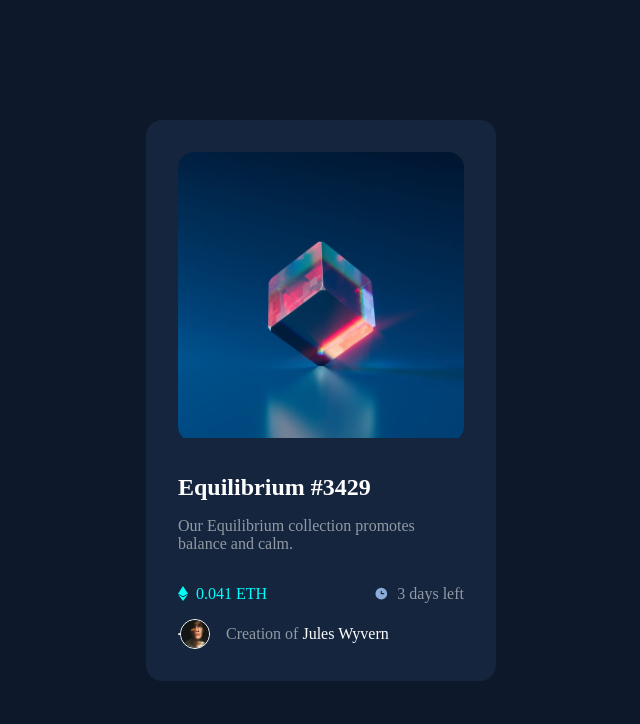
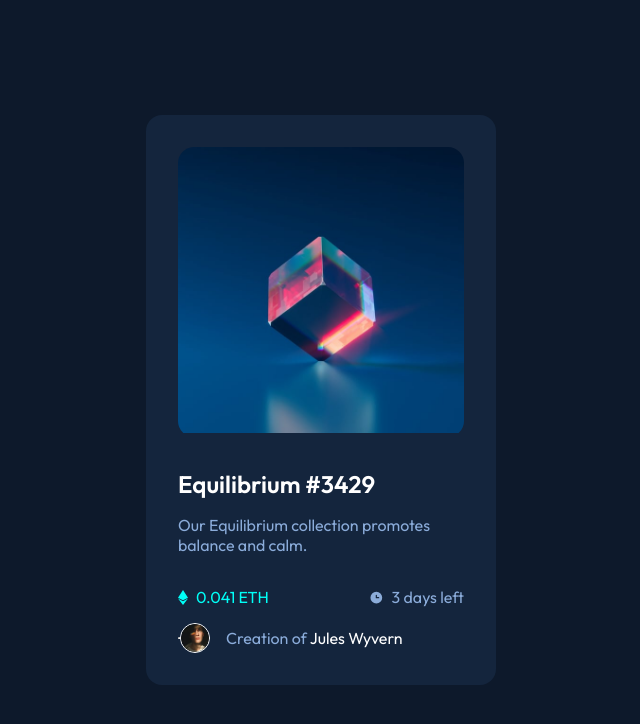
Before and after one commit to jhojangit/nft-preview-card-component-main, a plain HTML site: page index.html in a window 1280 px wide. Shown: the whole page, without its empty margins (319-959 px from the left). Drawn offline with Linux system fonts and the light colour scheme.

Commit message:
Terminado

```diff
--- a/assets/style.css
+++ b/assets/style.css
@@ -1,9 +1,14 @@
+@import url('https://fonts.googleapis.com/css2?family=Outfit:wght@300;400;600&display=swap');
+
+
 :root{
     --VerydarkblueMain: hsl(217, 54%, 11%);
     --VerydarkblueCard: hsl(216, 50%, 16%);
     --VerydarkblueLine: hsl(215, 32%, 27%);
     --text:rgba(255, 255, 255, 0.536);
     --White: hsl(0, 0%, 100%);
+    --Softblue: hsl(215, 51%, 70%);
+    --Cyan: hsl(178, 100%, 50%);
 }
 
 *{
@@ -13,9 +18,23 @@
     color: var(--White);
 }
 
+.ff-outfit{
+    font-family: 'Outfit', sans-serif;
+}
+
 img{
     width: 100%;
 }
+
+p{
+    font-family: 'Outfit', sans-serif;
+}
+
+h2{
+    font-family: 'Outfit', sans-serif;
+}
+
+
 
 .container{
     background-color: var(--VerydarkblueMain);
@@ -52,7 +71,6 @@ img{
 .imag{
     border-radius: 1rem;
     cursor: pointer;
-    border-radius: 1rem;
     overflow: hidden;
 }
 
@@ -64,7 +82,6 @@ img{
 .imag-hover{
     width: 100%;
     height: 100%;
-    max-width: 350px;
     border-radius: 1rem;
     display: flex;
     justify-content: center;
@@ -91,11 +108,11 @@ img{
 
 h2:hover{
     cursor: pointer;
-    color: aqua;
+    color: var(--Cyan);
 }
 
 .description p{
-    color: var(--text);
+    color: var(--Softblue);
 }
 
 .price{
@@ -122,11 +139,11 @@ h2:hover{
 
 
 .price .eth{
-    color: aqua;
+    color: var(--Cyan);
 }
 
 .price .discont{
-    color: var(--text);
+    color: var(--Softblue);
 }
 
 .creator{
@@ -145,7 +162,7 @@ h2:hover{
 }
 
 .creator p{
-    color: var(--text);
+    color: var(--Softblue);
 }
 
 .creator span{
@@ -154,5 +171,5 @@ h2:hover{
 }
 
 .creator span:hover{
-    color: aqua;
+    color: var(--Cyan);
 }
```
